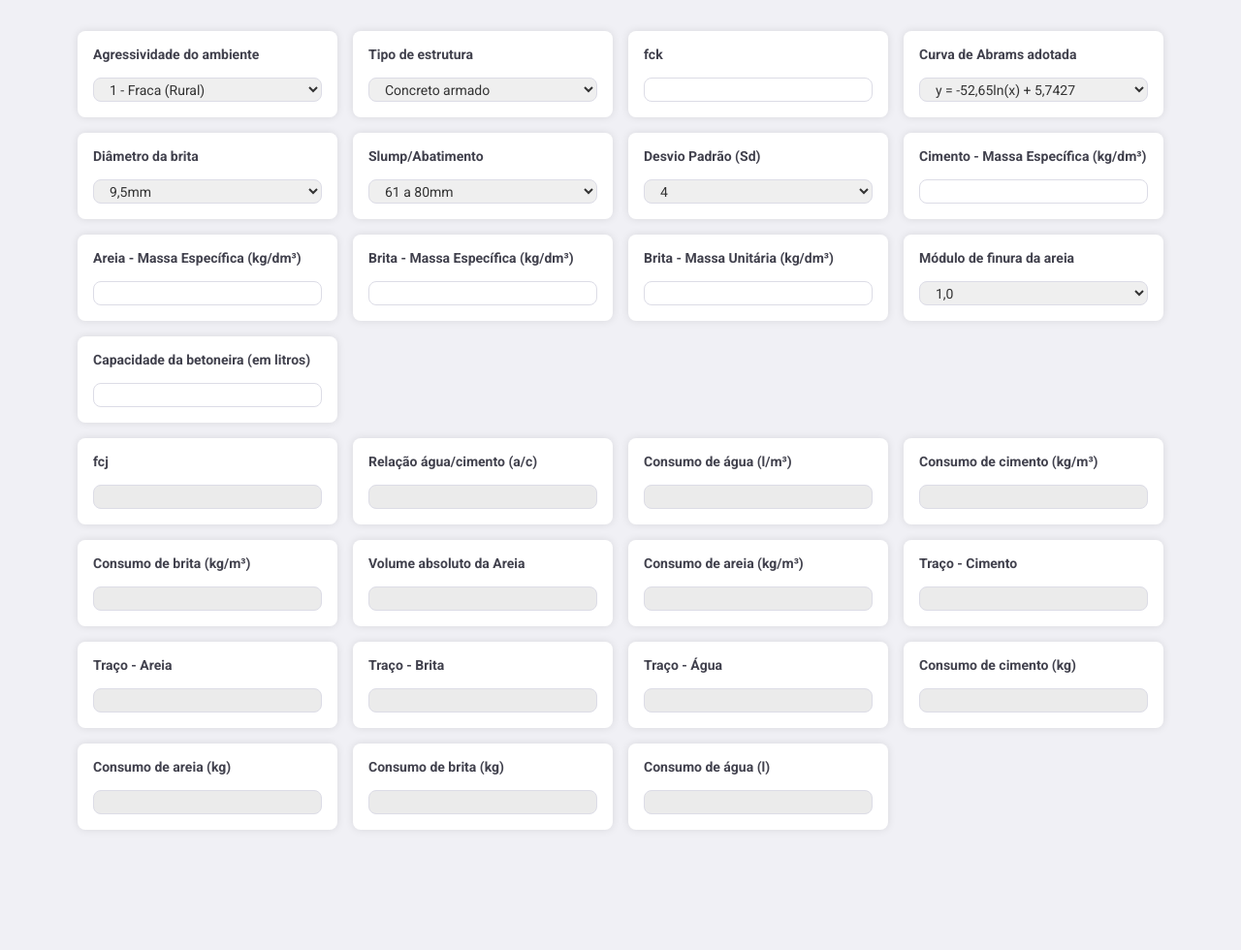
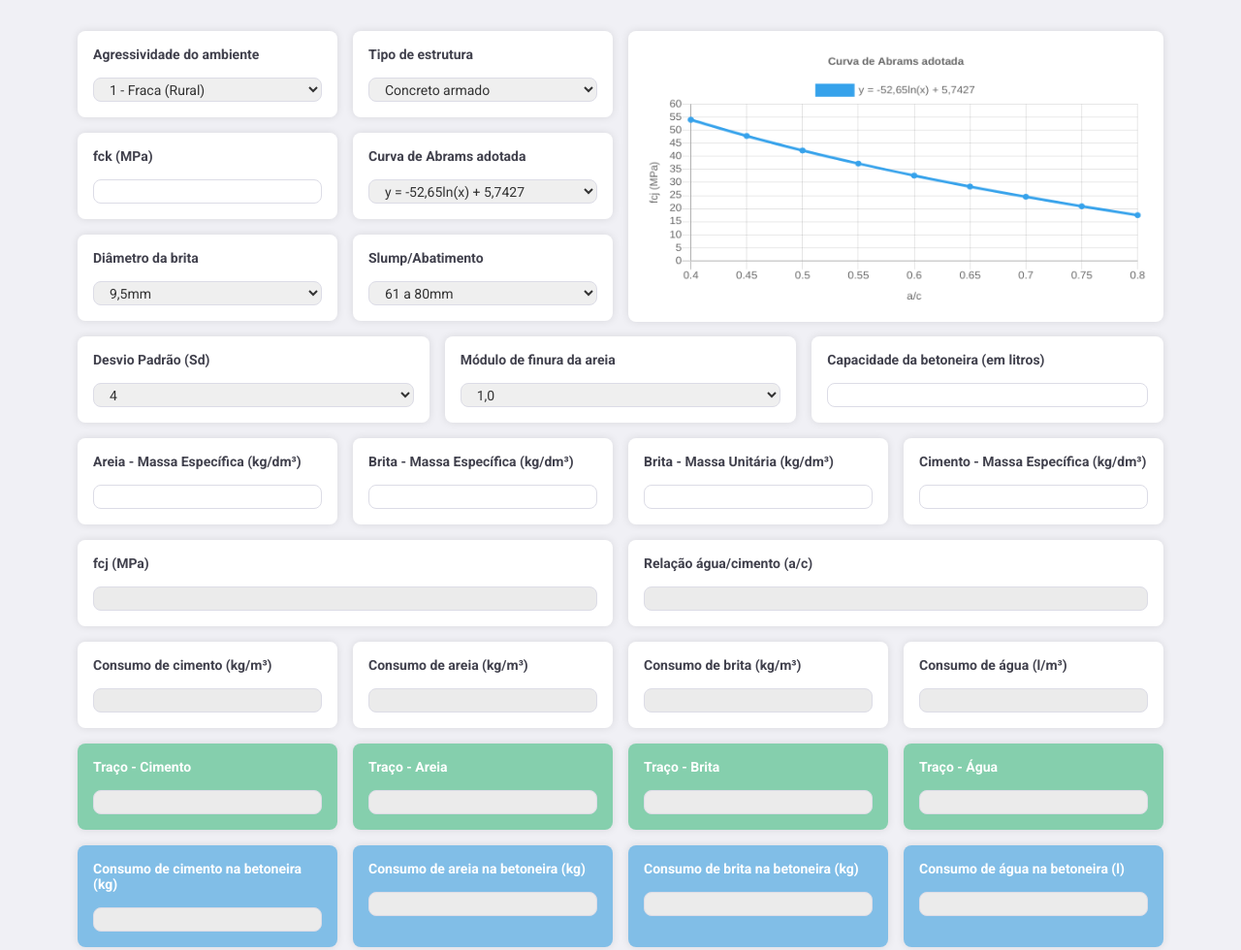
Before and after one commit to calazzza/dosabcp, a plain HTML site: page index.html in a window 1280 px wide. Shown: the whole page at 97% size. Before the commit the page ends 888 px from the top, so only its background shows below. Drawn offline with nearby package versions, Linux system fonts and the light colour scheme.

Commit message:
Adiciona gráfico de Curva de Abrams e ajusta design:
- adiciona gráfico para cada Curva de Abrams selecionada
- ajusta design para comportar gráfico e ajusta outros detalhes de design

```diff
--- a/index.css
+++ b/index.css
@@ -45,15 +45,32 @@ input[type=number] {
   -moz-appearance: textfield;
 }
 
-.container{
+.container, .three-container, .two-container{
     display: grid;
     grid-template-columns: repeat(4, 1fr);
     grid-gap: 16px;
-    list-style: none;
     margin-bottom: 16px;
 }
 
-.container div{
+.container{
+    grid-template-columns: repeat(4, 1fr);
+}
+
+.three-container{
+    grid-template-columns: repeat(3, 1fr);
+}
+
+.two-container{
+    grid-template-columns: repeat(2, 1fr);
+}
+
+.mini-container{
+    display: grid;
+    grid-template-columns: repeat(2, 1fr);
+    grid-gap: 16px;
+}
+
+.container div, .two-container div, .three-container div, .chart{
     background: #FFF;
     padding: 16px;
     border-radius: 8px;
@@ -62,12 +79,32 @@ input[type=number] {
     transition: box-shadow 0.4s, transform 0.2s ease-out;
 }
 
-.container div:hover{
+#traco{
+    background: #1eb16781;
+}
+
+#traco strong{
+    color: #FFF;
+}
+
+#betoneira{
+    background: #178fda81;
+}
+
+#betoneira strong{
+    color: #FFF;
+}
+
+.chart{
+    transition: box-shadow 0.4s, transform 0.2s ease-out;
+}
+
+.container div:hover, .three-container div:hover, .two-container div:hover, .chart:hover{
     box-shadow: 0 0 10px rgba(0, 0 , 0, 0.3);
     transform: scale(1.02);
 }
 
-.container div strong{
+.container div strong, .two-container div strong, .three-container div strong{
     display: block;
     margin-bottom: 16px;
     color: #41414d;
--- a/index.html
+++ b/index.html
@@ -6,9 +6,12 @@
     <meta name="description" content="">
     <meta name="viewport" content="width=device-width, initial-scale=1">
     <link rel="stylesheet" href="index.css">
+    <script src="https://cdnjs.cloudflare.com/ajax/libs/Chart.js/2.9.3/Chart.min.js"></script>
+    <!-- <script src="https://code.jquery.com/jquery-3.3.1.min.js"></script> -->
 </head>
 <body>
-    <div class="container">
+    <div class="mini-container">
+        <div class="two-container">
             <div>
                 <strong>Agressividade do ambiente</strong>
                 <select name="agressividade" id="agressividade">
@@ -34,7 +37,7 @@
             </div>
 
             <div>
-            <strong>fck</strong>
+                <strong>fck (MPa)</strong>
                 <input type="number" name="fck" id="fck" maxlength="50">
                 <span class="mensagem-erro" id="erro-fck"></span>
             </div>
@@ -78,7 +81,14 @@
                     <option value="J">181 a 200mm</option>
                 </select>
             </div>
+        </div>
 
+        <div>
+            <canvas class="chart" id="canvas" width="460" height="250"></canvas>
+        </div>
+    </div>
+
+    <div class="three-container">
         <div>
             <strong>Desvio Padrão (Sd)</strong>
             <select name="desvio-padrao" id="desvio-padrao">
@@ -86,26 +96,6 @@
                 <option value="5.5">5,5</option>
                 <option value="7">7</option>
             </select>
-        </div>
-
-        <div>
-            <strong>Cimento - Massa Específica (kg/dm³)</strong>
-            <input type="number" name="cimento-espec" id="cimento-espec" >
-        </div>
-
-        <div>
-            <strong>Areia - Massa Específica (kg/dm³)</strong>
-            <input type="number" name="areia-espec" id="areia-espec" >
-        </div>
-
-        <div>
-            <strong>Brita - Massa Específica (kg/dm³)</strong>
-            <input type="number" name="brita-espec" id="brita-espec" >
-        </div>
-
-        <div>
-            <strong>Brita - Massa Unitária (kg/dm³)</strong>
-            <input type="number" name="brita-unitaria" id="brita-unitaria" >
         </div>
 
         <div>
@@ -130,9 +120,31 @@
         </div>
     </div>
 
-    <div class="container" id="resultados">
+    <div class="container">
         <div>
-            <strong>fcj</strong>
+            <strong>Areia - Massa Específica (kg/dm³)</strong>
+            <input type="number" name="areia-espec" id="areia-espec" >
+        </div>
+
+        <div>
+            <strong>Brita - Massa Específica (kg/dm³)</strong>
+            <input type="number" name="brita-espec" id="brita-espec" >
+        </div>
+
+        <div>
+            <strong>Brita - Massa Unitária (kg/dm³)</strong>
+            <input type="number" name="brita-unitaria" id="brita-unitaria" >
+        </div>
+
+        <div>
+            <strong>Cimento - Massa Específica (kg/dm³)</strong>
+            <input type="number" name="cimento-espec" id="cimento-espec" >
+        </div>
+    </div>
+
+    <div class="two-container resultados">
+        <div>
+            <strong>fcj (MPa)</strong>
             <input type="number" name="fcj" id="fcj" readonly>
             <span class="mensagem-erro" id="erro-fcj"></span>
         </div>
@@ -142,16 +154,21 @@
             <input type="number" name="agua-cimento" id="agua-cimento" readonly>
             <span class="mensagem-erro" id="erro-ac"></span>
         </div>
-
-        <div>
-            <strong>Consumo de água (l/m³)</strong>
-            <input type="number" name="consumo-agua" id="consumo-agua" readonly>
     </div>
 
+    <div class="container resultados">
         <div>
             <strong>Consumo de cimento (kg/m³)</strong>
             <input type="number" name="consumo-cimento" id="consumo-cimento" readonly>
             <span class="mensagem-erro" id="erro-cimento"></span>
+        </div>
+
+        <input type="hidden" name="volume-areia" id="volume-areia" readonly>
+
+        <div>
+            <strong>Consumo de areia (kg/m³)</strong>
+            <input type="number" name="consumo-areia" id="consumo-areia" readonly>
+            <span class="mensagem-erro"></span>
         </div>
 
         <div>
@@ -160,55 +177,48 @@
         </div>
 
         <div>
-            <strong>Volume absoluto da Areia</strong>
-            <input type="number" name="volume-areia" id="volume-areia" readonly>
-            <span class="mensagem-erro"></span>
+            <strong>Consumo de água (l/m³)</strong>
+            <input type="number" name="consumo-agua" id="consumo-agua" readonly>
         </div>
 
-        <div>
-            <strong>Consumo de areia (kg/m³)</strong>
-            <input type="number" name="consumo-areia" id="consumo-areia" readonly>
-            <span class="mensagem-erro"></span>
-        </div>
-
-        <div>
+        <div id="traco">
             <strong>Traço - Cimento</strong>
             <input type="number" name="traco-cimento" id="traco-cimento" readonly>
         </div>
 
-        <div>
+        <div id="traco">
             <strong>Traço - Areia</strong>
             <input type="number" name="traco-areia" id="traco-areia" readonly>
             <span class="mensagem-erro"></span>
         </div>
 
-        <div>
+        <div id="traco">
             <strong>Traço - Brita</strong>
             <input type="number" name="traco-brita" id="traco-brita" readonly>
         </div>
 
-        <div>
+        <div id="traco">
             <strong>Traço - Água</strong>
             <input type="number" name="traco-agua" id="traco-agua" readonly>
         </div>
 
-        <div>
-            <strong>Consumo de cimento (kg)</strong>
+        <div id="betoneira">
+            <strong>Consumo de cimento na betoneira (kg)</strong>
             <input type="number" name="consumo-betoneira-cimento" id="consumo-betoneira-cimento" readonly>
         </div>
 
-        <div>
-            <strong>Consumo de areia (kg)</strong>
+        <div id="betoneira">
+            <strong>Consumo de areia na betoneira (kg)</strong>
             <input type="number" name="consumo-betoneira-areia" id="consumo-betoneira-areia" readonly>
         </div>
 
-        <div>
-            <strong>Consumo de brita (kg)</strong>
+        <div id="betoneira">
+            <strong>Consumo de brita na betoneira (kg)</strong>
             <input type="number" name="consumo-betoneira-brita" id="consumo-betoneira-brita" readonly>
         </div>
 
-        <div>
-            <strong>Consumo de água (l)</strong>
+        <div id="betoneira">
+            <strong>Consumo de água na betoneira (l)</strong>
             <input type="number" name="consumo-betoneira-agua" id="consumo-betoneira-agua" readonly>
         </div>
     </div>
--- a/index.js
+++ b/index.js
@@ -31,10 +31,27 @@ let consumoBetoneiraBrita = document.querySelector("#consumo-betoneira-brita");
 let consumoBetoneiraAgua = document.querySelector("#consumo-betoneira-agua");
 
 let inputs = document.querySelectorAll("input");
-let inputsResultados = document.querySelectorAll("#resultados input");
+let inputsResultados = document.querySelectorAll(".resultados input");
 let selects = document.querySelectorAll("select");
 
 let erros;
+
+let b = -52.65;
+let a = 5.7427;
+const e = 2.7182818284590452353602874;
+
+let colors = [
+    "rgb(54, 162, 235)",
+    "rgb(75, 192, 192)",
+    "rgb(255, 159, 64)",
+    "rgb(153, 102, 255)",
+    "rgb(255, 99, 132)",
+    "rgb(255, 205, 86)",
+    "rgb(223, 41, 53",
+    "rgb(23, 190, 20",
+]
+const colorsLength = colors.length
+let c = 0;
 
 let titulosDesvioPadrao = [
     "Quando todos os materiais forem medidos em peso e houver medidor e água, corrigindo-se as quantidades de agregado miúdo e água em função de determinações frequentes e precisas do teor de umidade dos agregados, e houver garantia de manutenção, no decorrer da obra, da homogeneidade dos materiais a serem empregados",
@@ -118,6 +135,7 @@ function calcularTudo(){
     calcularConsumoBetoneira();
     verificarErros();
     definirTituloDesvioPadrao();
+    DesenharGrafico();
 }
 
 function verificarFck(){
@@ -134,45 +152,50 @@ function calcularFcj(){
 };
 
 function calcularAguaCimento(){
-    if (fck.value){
-        let a, b;
-        let e = 2.7182818284590452353602874;
-
     switch (curva.value){
         case "A":
         a = 5.7427;
         b = -52.65;
+        c = 0;
         break;
         case "B":
         a = 5.3893;
         b = -49.64;
+        c = 1;
         break;
         case "C":
         a = 5.0623;
         b = -46.41;
+        c = 2;
         break;
         case "D":
         a = 4.7142;
         b = -43.28;
+        c = 3;
         break;
         case "E":
         a = 4.3422;
         b = -40.13;
+        c = 4;
         break;
         case "F":
         a = 4.0432;
         b = -36.83;
+        c = 5;
         break;
         case "G":
         a = 3.634;
         b = -33.83;
+        c = 6;
         break;
         case "H":
         a = 3.2929;
         b = -30.63;
+        c = 7;
         break;
     }
 
+    if (fck.value){
         switch (true){
             case (fcj.value > 47 && fcj.value <= 50):
             curva.value != "A"
@@ -227,7 +250,7 @@ function calcularAguaCimento(){
 
             ocultarErro(aguaCimento);
         } else {
-            erros.push([aguaCimento,`A relação água cimento máxima para esta classe de agressividade é: ${tAC}. O valor atual é: ${aC}`]);
+            erros.push([aguaCimento,`A relação água/cimento máxima para esta classe de agressividade é: ${tAC}. O valor atual é: ${aC}`]);
         }
     } else {
         ocultarErro(fcj);
@@ -266,12 +289,6 @@ function calcularConsumoBrita(){
 function calcularVolumeAreia(){
     if (consumoCimento.value && cimentoEspecifica.value && consumoBrita.value && britaEspecifica.value && consumoAgua.value){
         volumeAreia.value = (1000 - ((consumoCimento.value/cimentoEspecifica.value) + (consumoBrita.value/britaEspecifica.value) + (consumoAgua.value/1))).toFixed(5);
-
-        if (volumeAreia.value < 0){
-            erros.push([volumeAreia, `Esse valor não pode ser negativo. O cálculo anterior era: ${volumeAreia.value}.`])
-        } else {
-            ocultarErro(volumeAreia);
-        }
     }
 }
 
@@ -378,3 +395,86 @@ Array.prototype.vlookup = function(needle,index,exactmatch){
     }
     return null;
 }
+
+function calcularPontosGrafico(x){
+    return ((b * Math.log(x)) + a);
+}
+
+labels =  [0.4, 0.45, 0.5, 0.55, 0.6, 0.65, 0.7, 0.75, 0.8];
+
+var myChart = {
+    type: 'line',
+    data: {
+        labels: labels,
+        datasets: [{
+            label: curva.options[curva.selectedIndex].text,
+            data: [
+                calcularPontosGrafico(labels[0]),
+                calcularPontosGrafico(labels[1]),
+                calcularPontosGrafico(labels[2]),
+                calcularPontosGrafico(labels[3]),
+                calcularPontosGrafico(labels[4]),
+                calcularPontosGrafico(labels[5]),
+                calcularPontosGrafico(labels[6]),
+                calcularPontosGrafico(labels[7]),
+                calcularPontosGrafico(labels[8]),
+            ],
+            backgroundColor: colors[c],
+            borderColor: colors[c],
+            fill: false,
+        }]
+    },
+    options: {
+        responsive: true,
+        title: {
+            display: true,
+            text: 'Curva de Abrams adotada'
+        },
+        scales: {
+            xAxes: [{
+                ticks: {
+                    beginAtZero: true,
+                },
+                scaleLabel: {
+                    display: true,
+                    labelString: 'a/c'
+                },
+                display: true,
+            }],
+            yAxes: [{
+                ticks: {
+                    beginAtZero: true,
+                    max: 60,
+                    stepSize: 5,
+                },
+                scaleLabel: {
+                    display: true,
+                    labelString: 'fcj (MPa)'
+                },
+                display: true,
+            }]
+        }
+    }
+};
+
+function DesenharGrafico(){
+    myChart.data.datasets[0].label = curva.options[curva.selectedIndex].text;
+
+    myChart.data.datasets[0].backgroundColor = colors[c];
+    myChart.data.datasets[0].borderColor = colors[c];
+
+    let i = -1;
+    myChart.data.datasets.forEach(function(dataset) {
+        dataset.data = dataset.data.map(function() {
+            i++;
+            return calcularPontosGrafico(labels[i]);
+        });
+    });
+
+    window.myLine.update();
+}
+
+window.onload = function() {
+    var ctx = document.getElementById('canvas').getContext('2d');
+    window.myLine = new Chart(ctx, myChart);
+};
```
Lines whose indentation alone changed are shown as unchanged.
